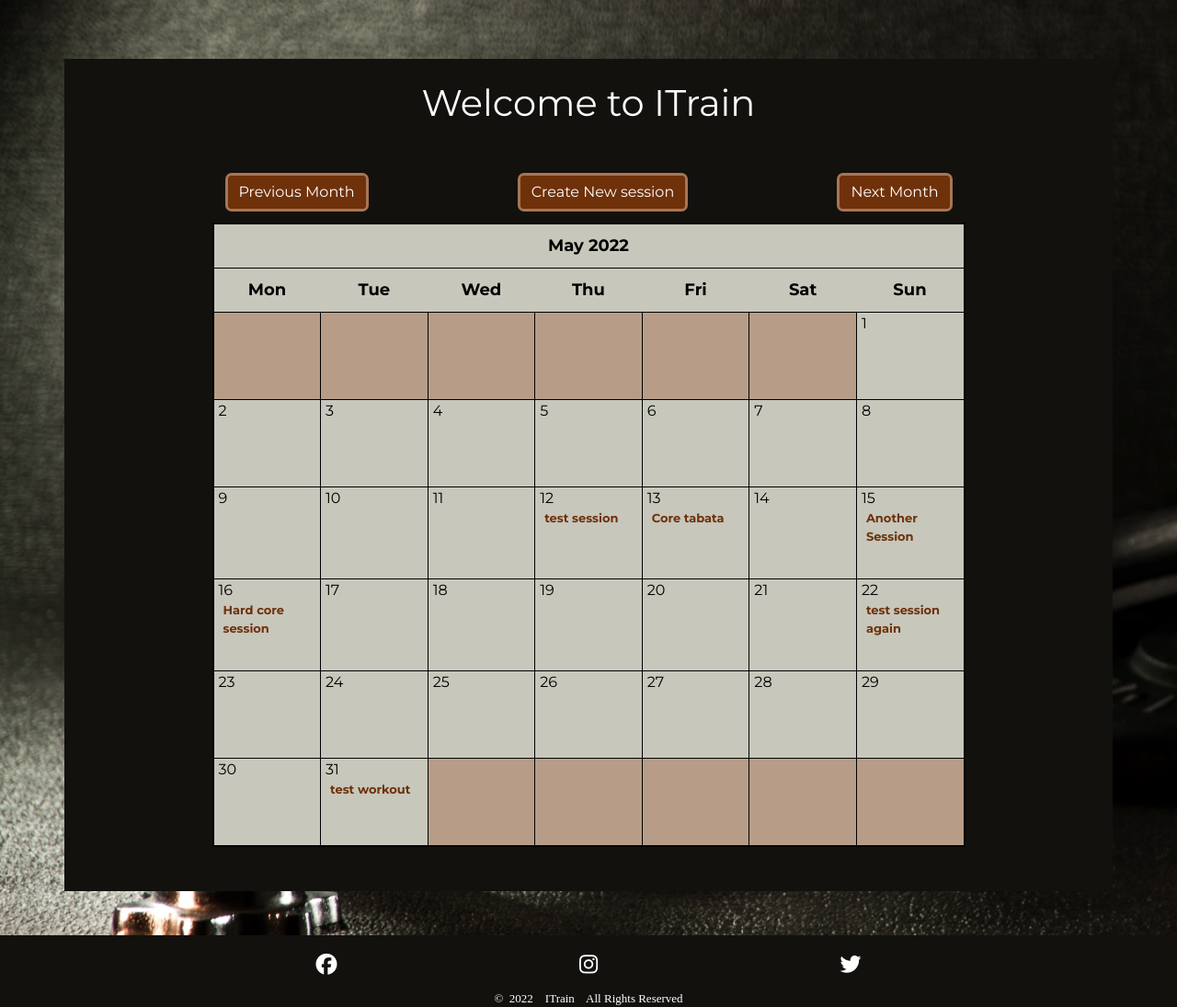
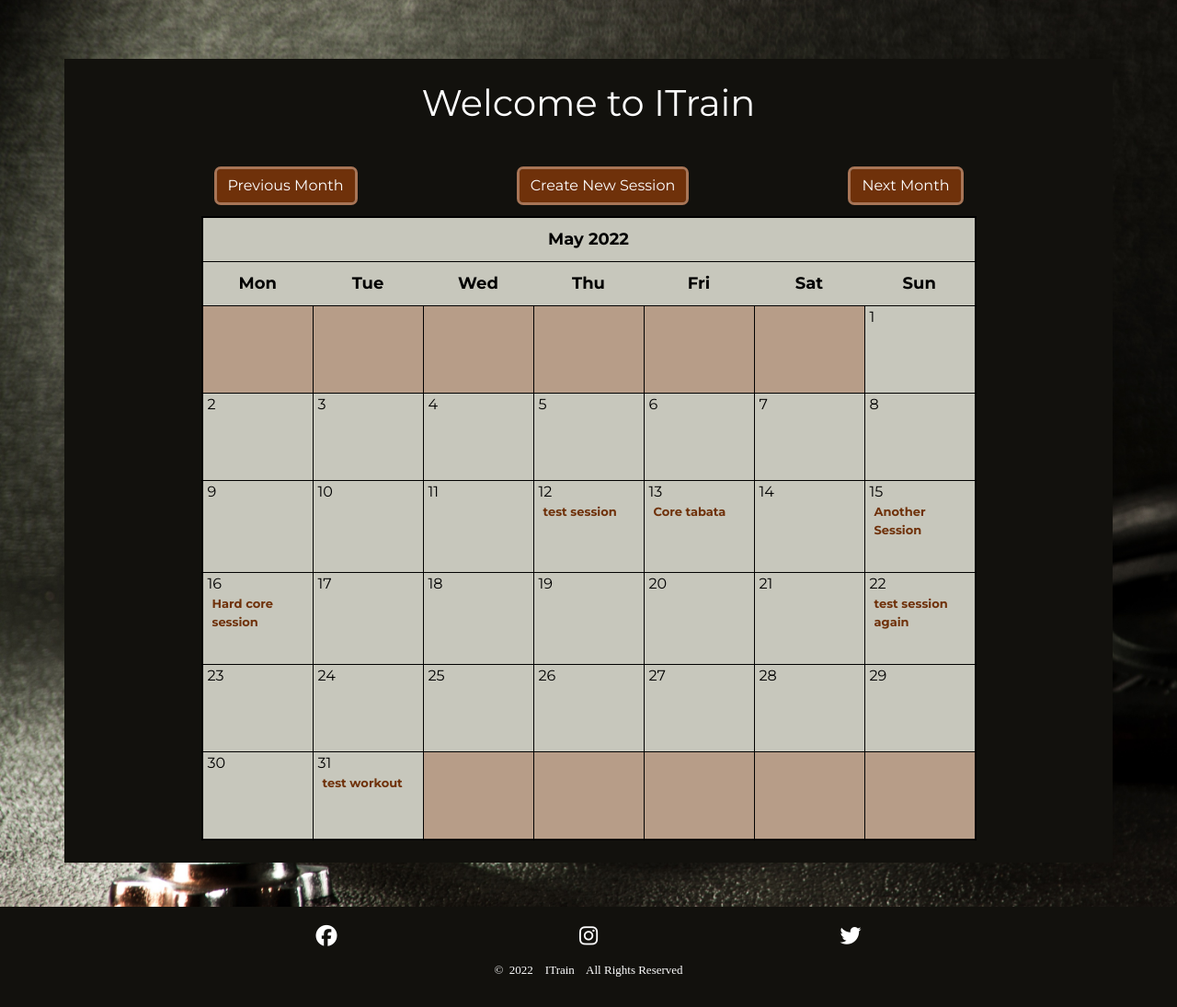
Before and after one commit to Odden69/ITrain, a Django app: page / in a window 1280 px wide. Shown: the part 56-1151 px from the top of the page at 92% size. After the commit the page ends 1118 px from the top, so only its background shows below. Run offline with Django 3.2, Linux system fonts and the light colour scheme; a user stored in the database is signed in; data comes from the database, SQL or seed files in the repository; some libraries are stand-ins or nearby versions; some web fonts are replaced.

Commit message:
"style: Fix resp. for calendar, closes #51"

```diff
--- a/main/templates/main/calendar.html
+++ b/main/templates/main/calendar.html
@@ -3,15 +3,23 @@
 {% block content %}
 
 <div class="jumbotron container p1 p-sm-2 mt-md-3">
-	<div class="jumbotron-head justify-content-center text-center mt-3">
+	<div class="jumbotron-head justify-content-center text-center mt-3 mb-4 mb-md-5">
 		<h1>Welcome to ITrain</h1>
+
 	</div>
 	{% if user.is_authenticated %}
-	<div class="container-md content-list-container p-sm-4 mt-3 mb-3 gy-4 dark-clr">
+	<div class="container-md content-list-container mt-3 mb-3 gy-4 dark-clr">
 		<div class="clearfix text-center">
-			<a class="btn start" href="{% url 'home' %}?{{ prev_month }}"> Previous Month </a>
-			<a class="btn end" href="{% url 'home' %}?{{ next_month }}"> Next Month </a>
-			<a class="btn" href="{% url 'create_session' %}"> Create New session </a>
+			<div class="d-block d-md-inline p-md-2 pb-4">
+				<a class="btn" href="{% url 'create_session' %}"> Create New Session </a>
+			</div>
+			<!-- <br class="d-lg-none"> -->
+			<div class="d-block d-md-inline pb-3 pb-sm-0">
+				<a class="btn float-sm-start mb-1 mb-sm-0" href="{% url 'home' %}?{{ prev_month }}"> Prev<span class="d-none d-md-inline">ious</span> Month </a>
+			</div>
+			<div class="d-block d-md-inline">
+				<a class="btn float-sm-end mb-1 mb-sm-0" href="{% url 'home' %}?{{ next_month }}"> Next Month </a>
+			</div>
 		</div>
 		<div class="row content-list row-cols-1">
 			{{ calendar }}
--- a/static/css/style.css
+++ b/static/css/style.css
@@ -112,9 +112,8 @@ footer {
   font-size: small;
 }
 
+/* */
 .jumbotron {
-  /* overflow: auto; */
-  /* background-color: #C7C7BC; */
   background-color: #12110D;
   color: white;
   min-height: 70vh;
@@ -185,6 +184,9 @@ li {
   margin: 0;
   padding: 0;
 }
+
+
+/*   */
 
 .clearfix {
   margin: 15px 5px;
@@ -291,4 +293,24 @@ textarea {
     padding: 0.5px;
     font-size: smaller;
   }
+
 }
+
+/* For screen width < 475px */
+@media screen and (max-width: 475px) {
+
+  th.mon,
+  th.tue,
+  th.wed,
+  th.thu,
+  th.fri,
+  th.sat,
+  th.sun {
+    padding:  10px 0;
+    font-size: 13px;
+  }
+
+  .calendar td {
+    height: 75px;
+  }
+}
```
